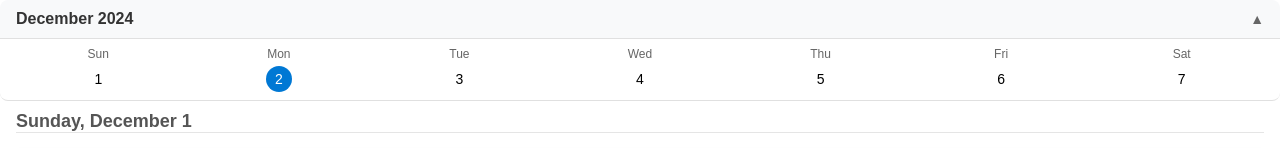
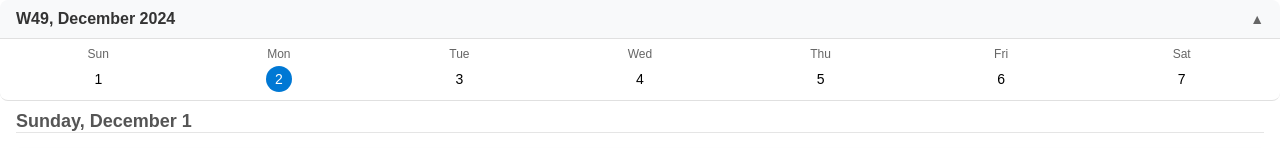
Before and after one commit to MarcusMLarsson/angular-calendar-list-view, an Angular app: page / in a window 1280 px wide. Shown: the top 148 px of the page. Built offline with nearby package versions, Linux system fonts and the light colour scheme.

Commit message:
fix the date picker header

```diff
--- a/src/app/date-picker/date-picker.component.html
+++ b/src/app/date-picker/date-picker.component.html
@@ -1,11 +1,19 @@
 <div class="calendar-container">
-  <div class="calendar-header" (click)="toggleView()">
-    <span class="month-year">{{
-      datePipe.transform(viewDate, "MMMM yyyy")
-    }}</span>
+  <div class="calendar-header-container" (click)="toggleView()">
+    <!-- Week header -->
+    <span class="calendar-header" *ngIf="!isExpanded">
+      {{ viewDate | weekNumber }}, {{ viewDate | date : "MMMM yyyy" }}
+    </span>
+
+    <!-- Month header -->
+    <span class="calendar-header" *ngIf="isExpanded">
+      {{ viewDate | date : "MMMM yyyy" }}
+    </span>
+
     <span class="toggle-icon">{{ isExpanded ? "▼" : "▲" }}</span>
   </div>
 
+  <!-- Week view -->
   <ng-container *ngIf="!isExpanded">
     <div class="week-container">
       <div class="week-view">
@@ -25,6 +33,7 @@
     </div>
   </ng-container>
 
+  <!-- Month view -->
   <ng-container *ngIf="isExpanded">
     <div class="month-container">
       <div class="day-label-month-view">
--- a/src/app/date-picker/date-picker.component.scss
+++ b/src/app/date-picker/date-picker.component.scss
@@ -5,7 +5,7 @@
   background-color: white;
 }
 
-.calendar-header {
+.calendar-header-container {
   display: flex;
   justify-content: space-between;
   align-items: center;
@@ -18,7 +18,7 @@
     background-color: #f0f0f0;
   }
 
-  .month-year {
+  .calendar-header {
     font-weight: 600;
     color: #333;
     font-size: 16px;
--- /dev/null
+++ b/src/app/pipes/week-number/week-number.pipe.ts
@@ -0,0 +1,16 @@
+import { Pipe, PipeTransform } from '@angular/core';
+
+@Pipe({
+  name: 'weekNumber',
+})
+export class WeekNumberPipe implements PipeTransform {
+  transform(value: Date): string {
+    const startDate = new Date(value.getFullYear(), 0, 1);
+    const days = Math.floor(
+      (value.getTime() - startDate.getTime()) / (24 * 60 * 60 * 1000)
+    );
+    const weekNumber = Math.ceil((days + 1) / 7);
+
+    return `W${weekNumber}`;
+  }
+}
```
Also changed, not shown: src/app/app.module.ts (+5 -3 lines), src/app/pipes/is-selected-day/is-selected-day.pipe.ts (renamed from src/app/pipes/is-selected-day.pipe.ts), 2 other files (tests, documents, lock files or other folders).
